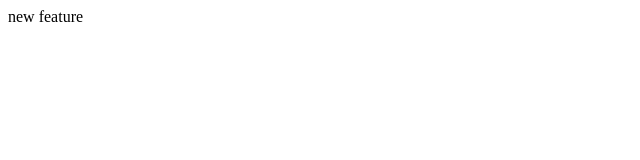
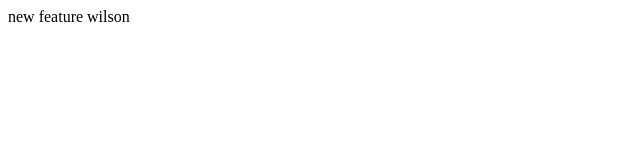
Before and after one commit to Kasankal/git-test, a plain HTML site: page index.html in a window 1280 px wide. Shown: the full height of the page, 0-640 px from the left. Drawn offline with Linux system fonts and the light colour scheme.

Commit message:
wilson comit

```diff
--- a/index.html
+++ b/index.html
@@ -7,5 +7,7 @@
 </head>
 <body>
     new feature
+
+    wilson
 </body>
 </html>
```
